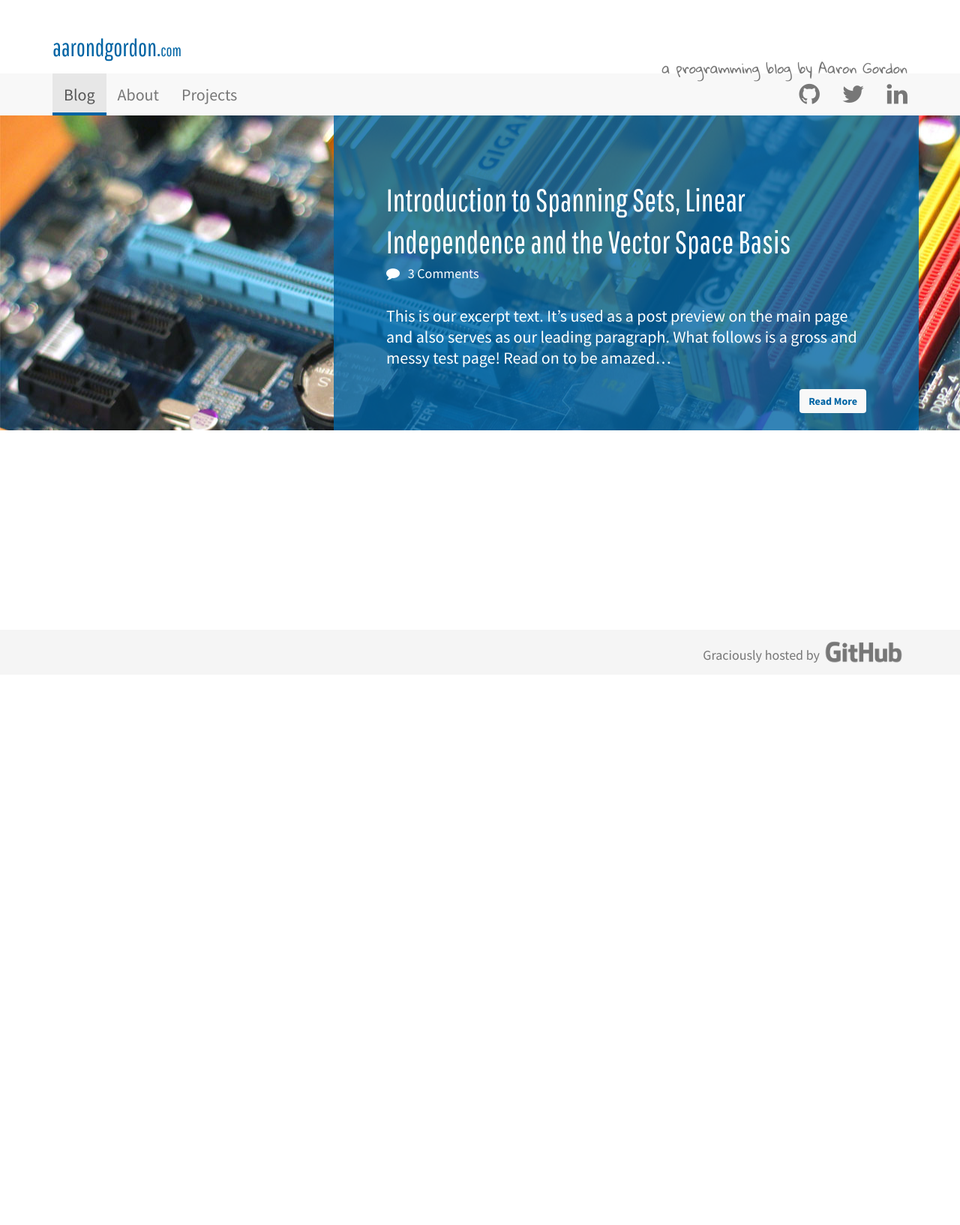
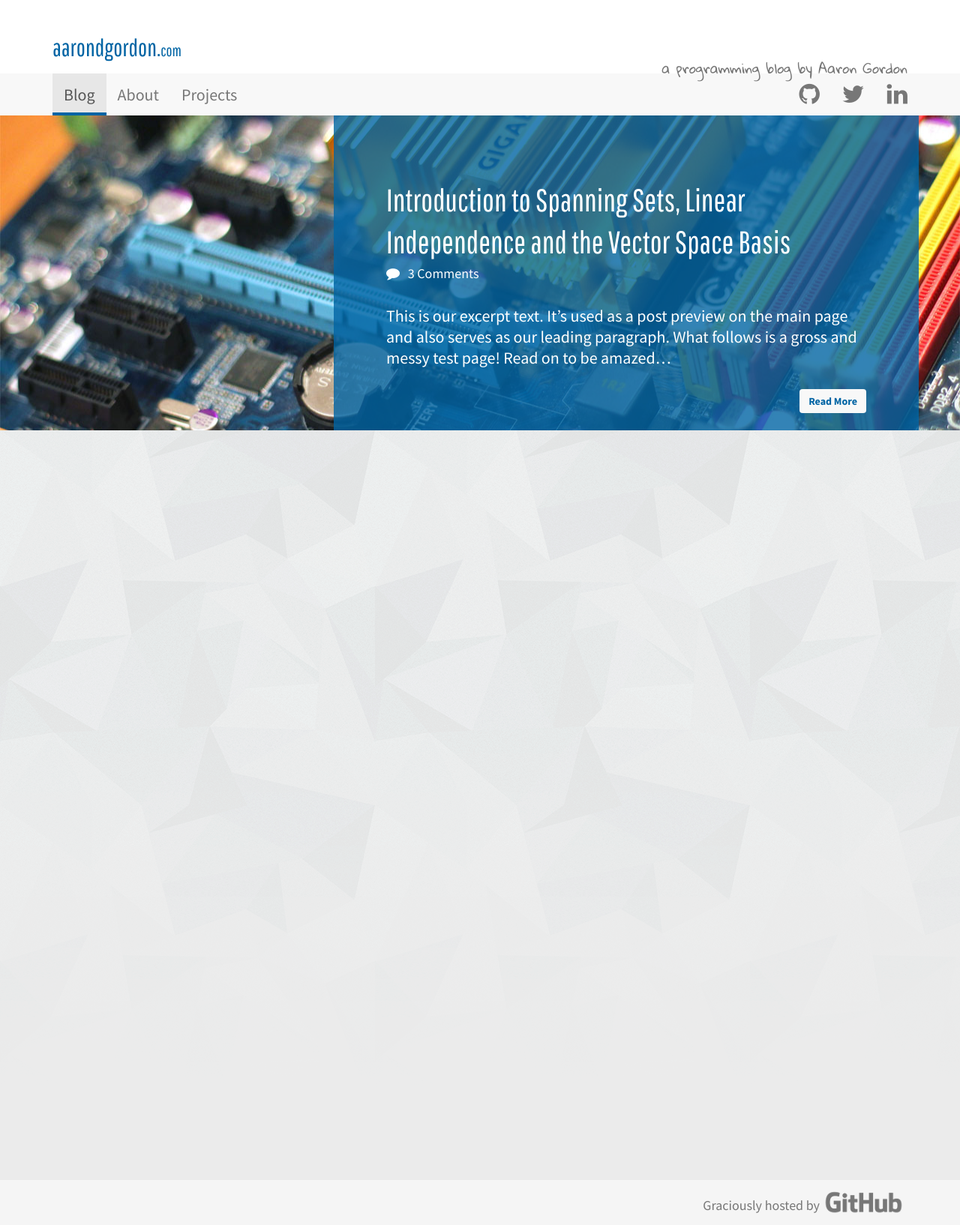
Before and after one commit to aarondgordon/aarondgordon.github.io, a Jekyll site: the page built from index.html, in a window 1280 px wide. Shown: the whole page at 75% size. Built offline with Jekyll 4.4.1, drawn with Linux system fonts in a browser that asks for light colours; nearby versions of some CDN libraries; before the commit the page ends 900 px from its top, so only the background shows below that.

Commit message:
Update layout.css

```diff
--- a/assets/css/layout.css
+++ b/assets/css/layout.css
@@ -13,6 +13,7 @@ html {
 
 body {
   margin-bottom: 60px;
+  backgorund-color: #ebebeb;
   font-family: 'Source Sans Pro', sans-serif;
   font-size: 1.125em; /* 18px/16px  */
   font-weight: 400;
@@ -123,7 +124,8 @@ body {
 
 .container-content-wrapper {
   width: 100%;
-  background: #ebebeb url("/assets/img/background-shattered.gif") left top repeat-x ;
+  min-height: 1000px;
+  background: #ebebeb url("/assets/img/background-shattered.gif") left top repeat-x;
 }
 
 .container-content {
```
